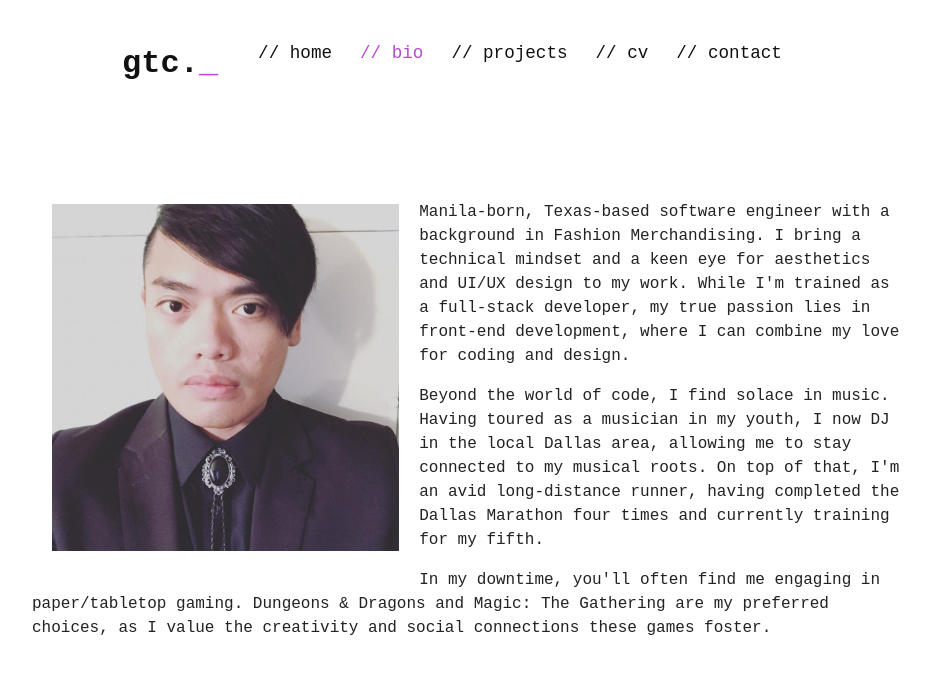
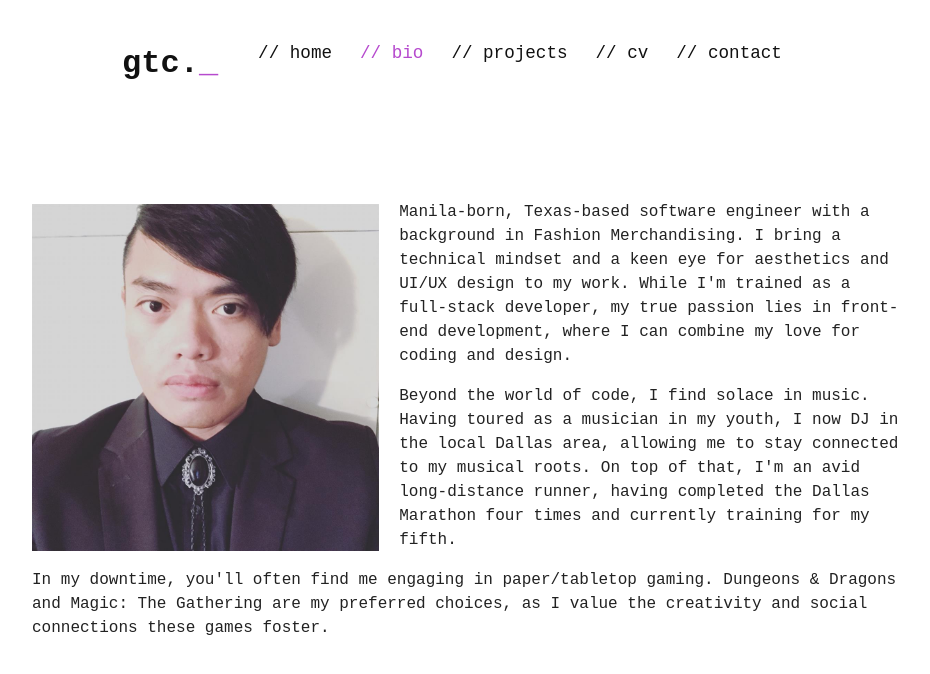
Before and after one commit to giantcarlos/dev-portfolio, a React (Create React App) app: page /#/bio in a window 1280 px wide. Shown: the top 674 px of the page, without its empty margins (174-1104 px from the left). Built offline with nearby package versions, Linux system fonts and the light colour scheme.

Commit message:
edit bio photo margins

```diff
--- a/src/App.css
+++ b/src/App.css
@@ -141,7 +141,8 @@ p {
 .me {
   float: left;
   max-width: 40%;
-  margin: 1.25rem;
+  margin-top: 1.25rem;
+  margin-right: 1.25rem;
   opacity: 0;
   transform: translateX(-3rem);
   animation: fadeRight 1s forwards;
--- a/src/Components/Bio.js
+++ b/src/Components/Bio.js
@@ -3,7 +3,7 @@ import React from 'react'
 function Bio() {
   return (
     <div className="bio">
-      <img className="me" src="bolo.jpg" alt="" />
+      <img className="me" src="bolo.jpg" alt="headshot photo of Gian Carlos" />
       <p>Manila-born, Texas-based software engineer with a background in Fashion Merchandising. I bring a technical mindset and a keen eye for aesthetics and UI/UX design to my work. While I'm trained as a full-stack developer, my true passion lies in front-end development, where I can combine my love for coding and design.</p>
       <p>Beyond the world of code, I find solace in music. Having toured as a musician in my youth, I now DJ in the local Dallas area, allowing me to stay connected to my musical roots. On top of that, I'm an avid long-distance runner, having completed the Dallas Marathon four times and currently training for my fifth.</p>
       <p>In my downtime, you'll often find me engaging in paper/tabletop gaming. Dungeons & Dragons and Magic: The Gathering are my preferred choices, as I value the creativity and social connections these games foster.</p>
```
